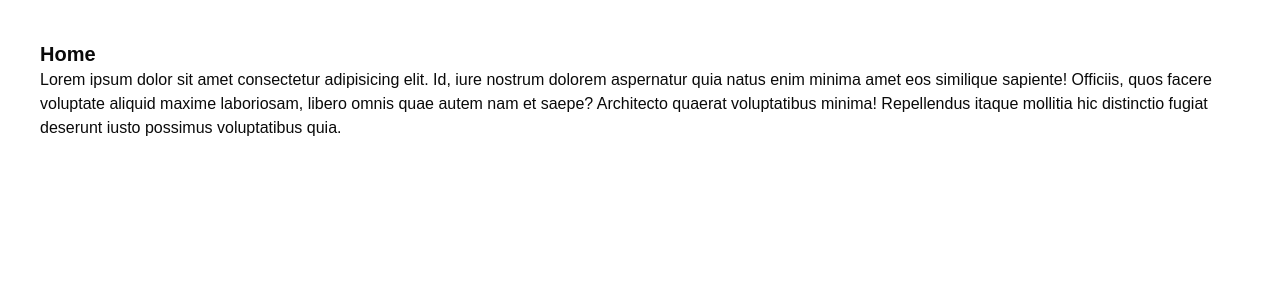
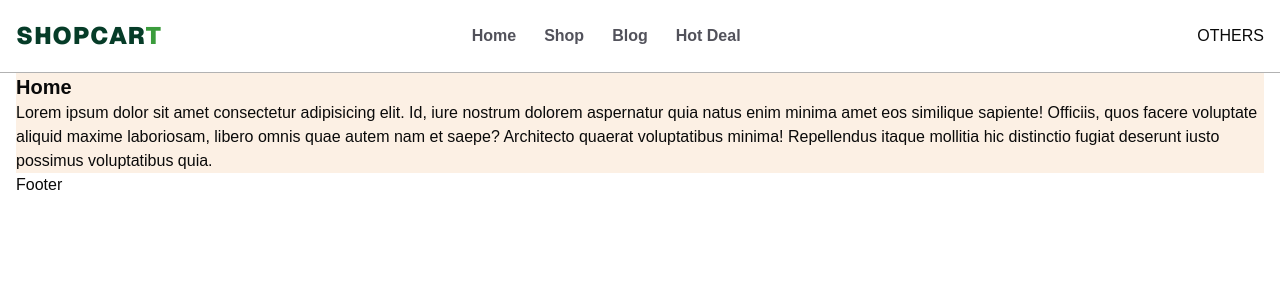
Before and after one commit to SamiulIslamRamim/first-ecommerce, a Next.js app: page / in a window 1280 px wide. Shown: the top 300 px of the page. Built offline with nearby package versions, Linux system fonts and the light colour scheme.

Commit message:
-ADD SHOP LOGO -initialise navigation bar

```diff
--- a/app/globals.css
+++ b/app/globals.css
@@ -136,6 +136,9 @@
   body {
     @apply bg-background text-foreground;
     }
+    .hoverEffect{
+      @apply transition-all duration-300 ease-in-out
+    }
   html {
     @apply font-sans;
     }
--- a/app/layout.tsx
+++ b/app/layout.tsx
@@ -2,6 +2,8 @@ import type { Metadata } from "next";
 import "./globals.css";
 import { Geist } from "next/font/google";
 import { cn } from "@/lib/utils";
+import Header from "@/components/Header";
+import Footer from "@/components/Footer";
 
 const geist = Geist({subsets:['latin'],variable:'--font-sans'});
 
@@ -18,7 +20,11 @@ export default function RootLayout({
   return (
     <html
       lang="en" className={cn("font-sans", geist.variable)}>
-      <body className="font-poppins antialised">{children}</body>
+      <body className="font-poppins antialised">
+        <Header />
+        {children}
+        <Footer />
+        </body>
     </html>
   );
 }
--- a/app/page.tsx
+++ b/app/page.tsx
@@ -1,12 +1,22 @@
-import React from 'react'
+import Cointainer from "@/components/Cointainer";
+import React from "react";
 
 const Home = () => {
   return (
-    <div className='p-10'>
-      <h2 className='text-xl font-semibold'>Home</h2>
-      <p>Lorem ipsum dolor sit amet consectetur adipisicing elit. Id, iure nostrum dolorem aspernatur quia natus enim minima amet eos similique sapiente! Officiis, quos facere voluptate aliquid maxime laboriosam, libero omnis quae autem nam et saepe? Architecto quaerat voluptatibus minima! Repellendus itaque mollitia hic distinctio fugiat deserunt iusto possimus voluptatibus quia.</p>
-    </div>
-  )
-}
+    <Cointainer>
+      <div className="bg-shop_light_pink">
+        <h2 className="text-xl font-semibold">Home</h2>
+        <p>
+          Lorem ipsum dolor sit amet consectetur adipisicing elit. Id, iure
+          nostrum dolorem aspernatur quia natus enim minima amet eos similique
+          sapiente! Officiis, quos facere voluptate aliquid maxime laboriosam,
+          libero omnis quae autem nam et saepe? Architecto quaerat voluptatibus
+          minima! Repellendus itaque mollitia hic distinctio fugiat deserunt
+          iusto possimus voluptatibus quia.
+        </p>
+      </div>
+    </Cointainer>
+  );
+};
 
-export default Home
+export default Home;
--- /dev/null
+++ b/components/Cointainer.tsx
@@ -0,0 +1,12 @@
+import { cn } from '@/lib/utils';
+import React from 'react';
+
+const Cointainer = ({children, className}: { children : React.ReactNode; className?: string;}) => {
+  return (
+    <div className={cn("max-w-screen-xl mx-auto px-4", className)}>
+      {children}
+    </div>
+  )
+}
+
+export default Cointainer
--- /dev/null
+++ b/components/Footer.tsx
@@ -0,0 +1,12 @@
+import React from 'react'
+import Cointainer from './Cointainer'
+
+const Footer = () => {
+  return (
+    <footer>
+      <Cointainer>Footer</Cointainer>
+    </footer>
+  )
+}
+
+export default Footer
--- /dev/null
+++ b/components/Header.tsx
@@ -0,0 +1,21 @@
+import React from 'react'
+import Cointainer from './Cointainer'
+import Logo from './Logo'
+import HeaderMenu from './HeaderMenu'
+
+const Header = () => {
+  return (
+    <header className='bg-white py-5 border-b border-b-black/30'>
+        <Cointainer className='flex items-center justify-between'>
+        <Logo />
+        <HeaderMenu />
+        <div>
+            OTHERS
+        </div>
+        {/* NavAdmin */}
+        </Cointainer>
+    </header>
+  )
+}
+
+export default Header
--- /dev/null
+++ b/components/HeaderMenu.tsx
@@ -0,0 +1,23 @@
+"use client"
+import { headerData } from '@/constants/data'
+import Link from 'next/link'
+import { usePathname } from 'next/navigation'
+import React from 'react'
+
+const HeaderMenu = () => {
+    const pathname = usePathname();
+    console.log(pathname);
+  return (
+    <div className='hidden md:inline-flex w-1/3 items-center gap-7 text-sm-capitalize font-semibold text-lightColor'>
+      {headerData?.map((item) =>(
+        <Link key={item?.title} href={item?.href} className={`hover:text-shop_light_green hoverEffect relative group`}>
+          {item?.title}
+          <span className={`absolute -bottom-0.5 left-1/2 w-0 h-0.5 bg-shop_light_green group-hover:w-1/2 hoverEffect group-hover:left-0`}/>
+          <span className={`absolute -bottom-0.5 right-1/2 w-0 h-0.5 bg-shop_light_green group-hover:w-1/2 hoverEffect group-hover:right-0`}/>
+        </Link>
+      ))}
+    </div>
+  )
+}
+
+export default HeaderMenu
--- /dev/null
+++ b/components/Logo.tsx
@@ -0,0 +1,15 @@
+import { cn } from '@/lib/utils'
+import Link from 'next/link'
+import React from 'react'
+
+const Logo = ({className}: {className?: string}) => {
+  return (
+    <Link href={'/'}>
+        <h2 className={cn("text-2xl text-shop_dark_green font-black tracking-wider uppercase hover:text-shop_light_green hoverEffect group font-sans", className)}>
+            Shopcar<span className='text-shop_light_green group-hover:text-shop_dark_green hoverEffect'>t</span>
+        </h2>
+    </Link>
+  )
+}
+
+export default Logo
--- /dev/null
+++ b/constants/data.ts
@@ -0,0 +1,7 @@
+export const headerData = [
+    {title: "Home", href: "/"},
+    {title: "Shop", href: "/shop"},
+    {title: "Blog", href: "/blog"},
+    // {title: "Contact", href: "/contact"},
+    {title: "Hot Deal", href: "/deal"},
+]
```
Also changed, not shown: 1 other file (tests, documents, lock files or other folders).
